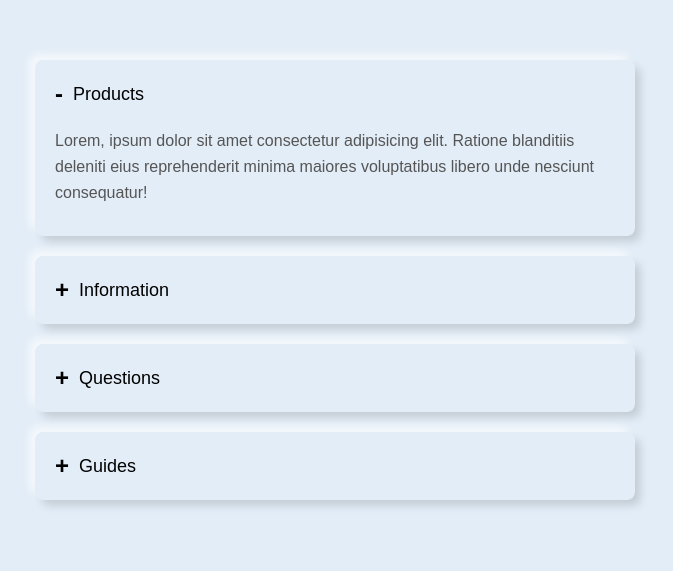
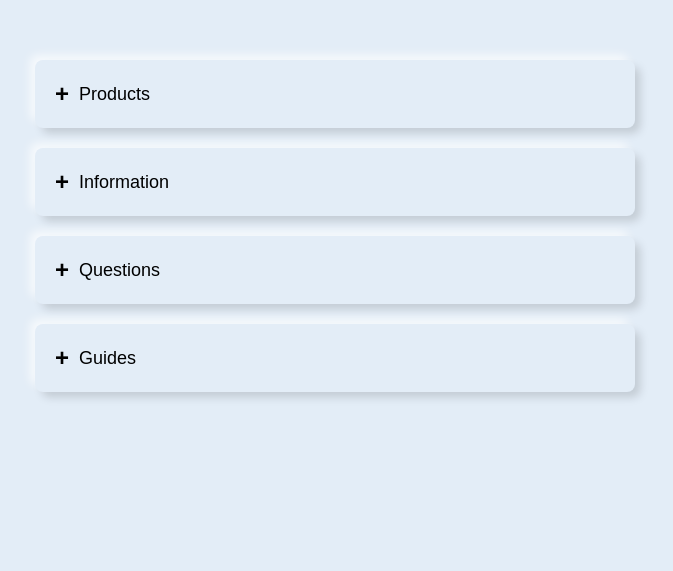
Before and after one commit to ankita-chowdhury/Accordion-with-HTML-and-CSS, a plain HTML site: page index.html in a window 1280 px wide. Shown: the whole page, without its empty margins (325-998 px from the left). Drawn offline with Linux system fonts and the light colour scheme.

Commit message:
release 2

```diff
--- /dev/null
+++ b/ACCORDION-WITH-JS/style1.css
@@ -0,0 +1,57 @@
+*{
+    margin: 0;
+    padding: 0;
+    box-sizing: border-box;
+    font-family: 'Poppins',sans-serif;
+}
+
+body{
+    background: #e3edf7;
+    display: flex;
+    justify-content: center;
+    align-items: center;
+}
+
+.accordion{
+    margin: 10px;
+    width: 70%;
+}
+
+.accordion li {
+    list-style: none;
+
+    padding: 10px;
+    margin: 10px;
+    border-radius: 8px;
+    background: #e3edf7;
+    box-shadow: 6px 6px 10px -1px rgba(0, 0, 0, 0.2),
+                -6px -6px 10px -1px rgba(255, 255, 255, 0.7);
+
+}
+
+.accordion li .content-heading{
+    font-size: 18px;
+    font-weight: 600;
+    padding: 10px;
+    cursor: pointer;
+}
+
+.content-heading::before{
+    content: var(--mycontent,'+');
+    margin-right: 10px;
+
+}
+
+.content{
+    padding: 0px 10px;
+    line-height: 26px;
+    max-height: 0;
+    color: #555;
+    overflow: hidden;
+    transition: max-height 0.5s, padding 0.5s;
+}
+
+.content-after{
+    max-height: 400px;
+    transition: max-height 0.5s, padding 0.5s;
+}
--- a/index.html
+++ b/index.html
@@ -9,7 +9,7 @@
 <body>
      <ul class="accordion">
         <li>
-            <input type="radio" name="accordion" id="first" checked>
+            <input type="radio" name="accordion" id="first" >
             <label for="first">Products</label>
             <div class="content">
                 <p>
--- a/style.css
+++ b/style.css
@@ -46,11 +46,12 @@ input[type="radio"]{
 
 .accordion .content{
     color: #555;
+
     padding: 0 10px;
     line-height: 26px;
     max-height: 0;
     overflow: hidden;
-    transition: max-height 0.5s padding 0.5s;
+    transition: max-height 0.5s , padding 0.5s;
 }
 
 .accordion input[type="radio"]:checked + label +.content{
```
Also changed, not shown: ACCORDION-WITH-JS/accordion.js (added, +28 -0 lines), ACCORDION-WITH-JS/index1.html (added, +30 -0 lines).
